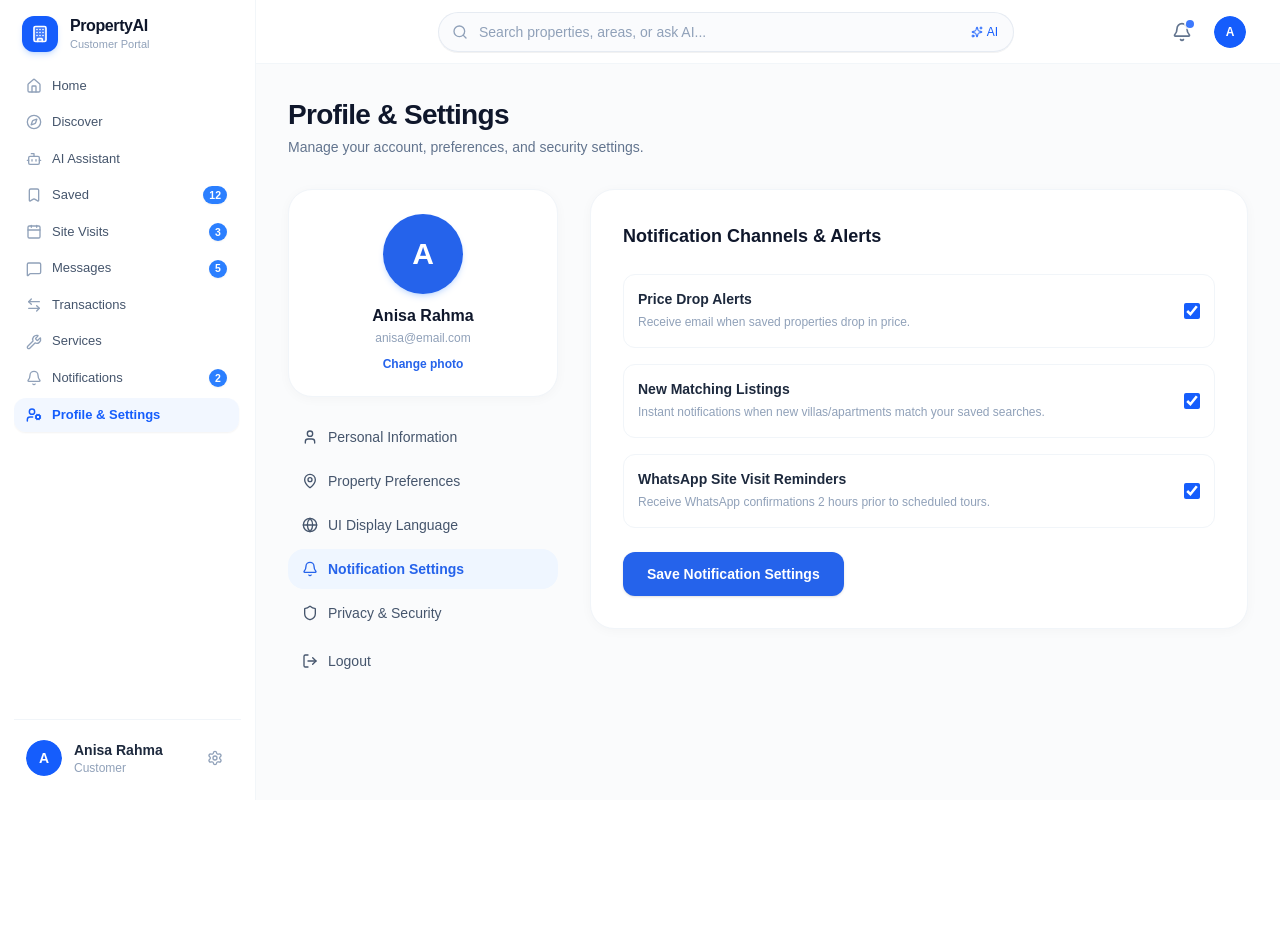
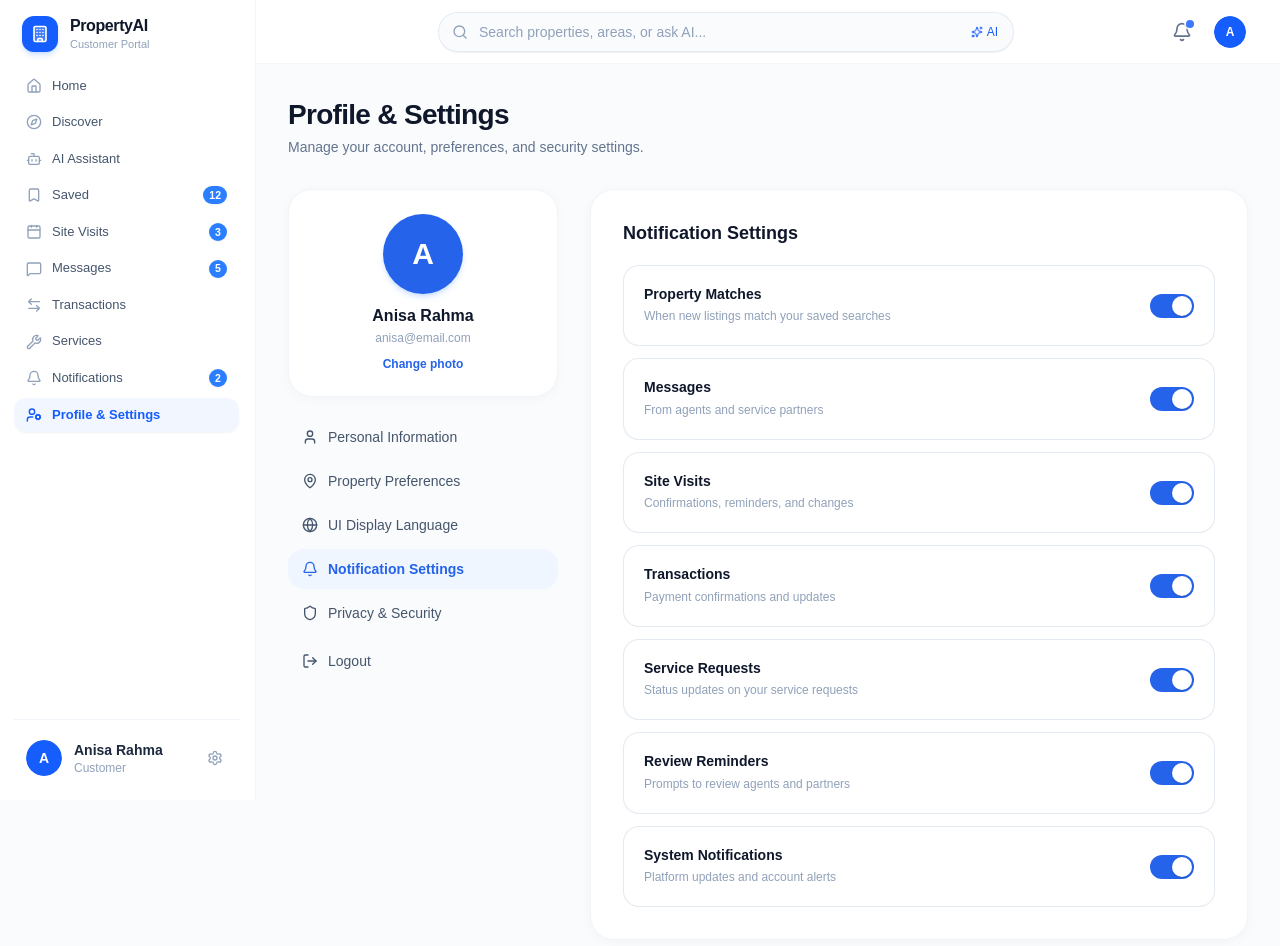
Before and after one commit to shahidulshohid/kim18manu, a Next.js app: page /dashboard/customer/settings in a window 1280 px wide. Both pictures are taken after a click on the button "Notification Settings". Shown: the top 946 px of the page. Before the commit the page ends 800 px from the top, so only its background shows below. Built offline with nearby package versions, Linux system fonts and the light colour scheme.

Commit message:
feat: add SettingsView component for customer dashboard settings

```diff
--- a/components/dashboard/customer/views/SettingsView.tsx
+++ b/components/dashboard/customer/views/SettingsView.tsx
@@ -45,12 +45,15 @@ export default function SettingsView() {
   const [language, setLanguage] = useState("en");
   const [currency, setCurrency] = useState("IDR");
 
-  // Notification Settings state
+  // Notification Settings state strictly matching screenshot
   const [notifSettings, setNotifSettings] = useState({
-    emailPriceDrops: true,
-    emailNewMatches: true,
-    whatsappVisits: true,
-    marketingUpdates: false,
+    propertyMatches: true,
+    messages: true,
+    siteVisits: true,
+    transactions: true,
+    serviceRequests: true,
+    reviewReminders: true,
+    systemNotifications: true,
   });
 
   // Security state
@@ -553,88 +556,101 @@ export default function SettingsView() {
             </div>
           )}
 
-          {/* Tab 4: Notification Settings */}
+          {/* Tab 4: Notification Settings strictly matching screenshot */}
           {activeTab === "notifications" && (
-            <form onSubmit={handleSaveNotifications}>
-              <h2 className="text-base sm:text-lg font-bold text-slate-900 mb-6">
-                Notification Channels & Alerts
+            <div>
+              <h2 className="text-base sm:text-lg font-bold text-slate-900 leading-tight mb-5">
+                Notification Settings
               </h2>
 
-              <div className="space-y-4 mb-6">
-                <label className="flex items-center justify-between p-3.5 rounded-xl border border-slate-100 hover:bg-slate-50 cursor-pointer transition-colors">
-                  <div>
-                    <span className="text-xs sm:text-sm font-bold text-slate-800 block">
-                      Price Drop Alerts
-                    </span>
-                    <span className="text-xs text-slate-400">
-                      Receive email when saved properties drop in price.
-                    </span>
-                  </div>
-                  <input
-                    type="checkbox"
-                    checked={notifSettings.emailPriceDrops}
-                    onChange={(e) =>
-                      setNotifSettings({
-                        ...notifSettings,
-                        emailPriceDrops: e.target.checked,
-                      })
-                    }
-                    className="h-4 w-4 rounded border-slate-300 text-blue-600 focus:ring-blue-500 accent-blue-600 cursor-pointer"
-                  />
-                </label>
+              <div className="space-y-3">
+                {[
+                  {
+                    key: "propertyMatches" as const,
+                    title: "Property Matches",
+                    description: "When new listings match your saved searches",
+                  },
+                  {
+                    key: "messages" as const,
+                    title: "Messages",
+                    description: "From agents and service partners",
+                  },
+                  {
+                    key: "siteVisits" as const,
+                    title: "Site Visits",
+                    description: "Confirmations, reminders, and changes",
+                  },
+                  {
+                    key: "transactions" as const,
+                    title: "Transactions",
+                    description: "Payment confirmations and updates",
+                  },
+                  {
+                    key: "serviceRequests" as const,
+                    title: "Service Requests",
+                    description: "Status updates on your service requests",
+                  },
+                  {
+                    key: "reviewReminders" as const,
+                    title: "Review Reminders",
+                    description: "Prompts to review agents and partners",
+                  },
+                  {
+                    key: "systemNotifications" as const,
+                    title: "System Notifications",
+                    description: "Platform updates and account alerts",
+                  },
+                ].map((item) => {
+                  const isChecked = notifSettings[item.key];
+                  return (
+                    <div
+                      key={item.key}
+                      onClick={() => {
+                        setNotifSettings((prev) => ({
+                          ...prev,
+                          [item.key]: !prev[item.key],
+                        }));
+                      }}
+                      className="rounded-2xl border border-slate-200/90 hover:border-slate-300/80 bg-white p-4 sm:p-5 flex items-center justify-between gap-4 cursor-pointer transition-all shadow-[0_1px_4px_rgba(0,0,0,0.01)]"
+                    >
+                      <div className="min-w-0 pr-2">
+                        <h3 className="text-sm font-bold text-slate-900 leading-tight">
+                          {item.title}
+                        </h3>
+                        <p className="text-xs text-slate-400 mt-1 leading-normal">
+                          {item.description}
+                        </p>
+                      </div>
 
-                <label className="flex items-center justify-between p-3.5 rounded-xl border border-slate-100 hover:bg-slate-50 cursor-pointer transition-colors">
-                  <div>
-                    <span className="text-xs sm:text-sm font-bold text-slate-800 block">
-                      New Matching Listings
-                    </span>
-                    <span className="text-xs text-slate-400">
-                      Instant notifications when new villas/apartments match your saved searches.
-                    </span>
-                  </div>
-                  <input
-                    type="checkbox"
-                    checked={notifSettings.emailNewMatches}
-                    onChange={(e) =>
-                      setNotifSettings({
-                        ...notifSettings,
-                        emailNewMatches: e.target.checked,
-                      })
-                    }
-                    className="h-4 w-4 rounded border-slate-300 text-blue-600 focus:ring-blue-500 accent-blue-600 cursor-pointer"
-                  />
-                </label>
-
-                <label className="flex items-center justify-between p-3.5 rounded-xl border border-slate-100 hover:bg-slate-50 cursor-pointer transition-colors">
-                  <div>
-                    <span className="text-xs sm:text-sm font-bold text-slate-800 block">
-                      WhatsApp Site Visit Reminders
-                    </span>
-                    <span className="text-xs text-slate-400">
-                      Receive WhatsApp confirmations 2 hours prior to scheduled tours.
-                    </span>
-                  </div>
-                  <input
-                    type="checkbox"
-                    checked={notifSettings.whatsappVisits}
-                    onChange={(e) =>
-                      setNotifSettings({
-                        ...notifSettings,
-                        whatsappVisits: e.target.checked,
-                      })
-                    }
-                    className="h-4 w-4 rounded border-slate-300 text-blue-600 focus:ring-blue-500 accent-blue-600 cursor-pointer"
-                  />
-                </label>
+                      <button
+                        type="button"
+                        role="switch"
+                        aria-checked={isChecked}
+                        onClick={(e) => {
+                          e.stopPropagation();
+                          setNotifSettings((prev) => ({
+                            ...prev,
+                            [item.key]: !prev[item.key],
+                          }));
+                        }}
+                        className={cn(
+                          "relative inline-flex h-6 w-11 flex-shrink-0 cursor-pointer rounded-full border-2 border-transparent transition-colors duration-200 ease-in-out focus:outline-none",
+                          isChecked ? "bg-[#2563eb]" : "bg-slate-200"
+                        )}
+                      >
+                        <span
+                          aria-hidden="true"
+                          className={cn(
+                            "pointer-events-none inline-block h-5 w-5 transform rounded-full bg-white shadow-sm ring-0 transition duration-200 ease-in-out",
+                            isChecked ? "translate-x-5" : "translate-x-0"
+                          )}
+                        />
+                      </button>
+                    </div>
+                  );
+                })}
               </div>
-
-              <button
-                type="submit"
-                className="h-11 px-6 rounded-xl bg-[#2563eb] hover:bg-blue-700 text-white font-semibold text-xs sm:text-sm shadow-sm transition-all cursor-pointer active:scale-95"
-              >
-                Save Notification Settings
-              </button>
-            </form>
+            </div>
           )}
 
           {/* Tab 5: Privacy & Security */}
```
